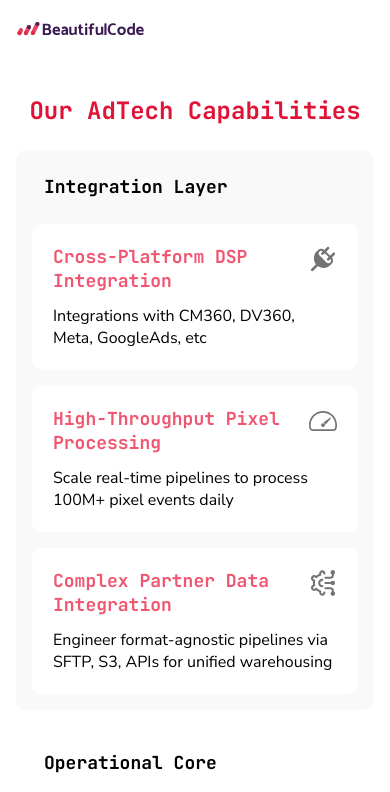
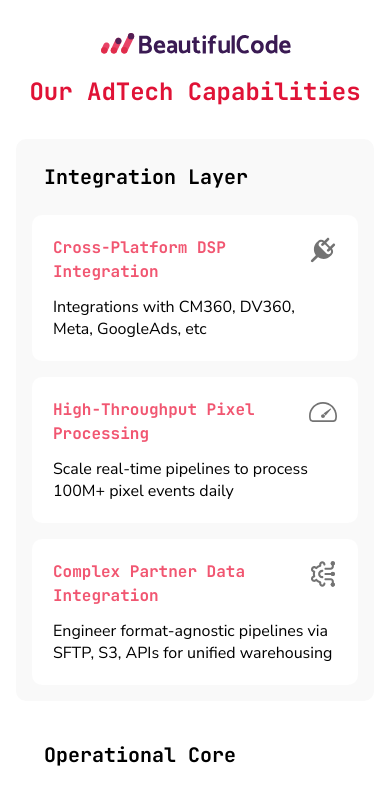
Before and after one commit to beautiful-code/bc-website, a Next.js app: page /adtech-capabilities in a window 390 px wide. Shown: the top 792 px of the page. Built offline with nearby package versions, Linux system fonts and the light colour scheme.

Commit message:
aligned the title and content and removed hover effects. Applied changes to mobile view

```diff
--- a/src/app/adtech-capabilities/page.tsx
+++ b/src/app/adtech-capabilities/page.tsx
@@ -10,9 +10,9 @@ interface CapabilityBoxProps {
 
 function CapabilityBox({ icon, title, description, className = "" }: CapabilityBoxProps) {
   return (
-    <div className={`bg-white rounded-lg p-5 flex flex-col gap-3 transition-all duration-300 ease-in-out hover:shadow-lg hover:scale-[1.001] hover:-translate-y-1 cursor-pointer ${className}`}>
+    <div className={`bg-white rounded-lg p-5 flex flex-col gap-3 cursor-default  ${className}`}>
       <div className="flex items-start gap-2">
-        <h3 className="text-lg font-bold leading-6 flex-1 transition-colors duration-300" style={{ color: "#F15671", fontFamily: "var(--font-jetbrains-mono)" }}>
+        <h3 className="md:text-lg text-base font-bold leading-6 flex-1 transition-colors duration-300" style={{ color: "#F15671", fontFamily: "var(--font-jetbrains-mono)" }}>
           {title}
         </h3>
         <div className="flex-shrink-0 w-7 h-7 flex items-center justify-center transition-transform duration-300 group-hover:rotate-6">
@@ -49,7 +49,7 @@ function Section({ title, children, backgroundColor = "#F9F9F9" }: SectionProps)
         // style={{ backgroundColor: "#FAFAFA" }}
       >
         <h2
-          className="text-lg md:text-[22px] font-bold leading-none"
+          className="text-xl md:text-2xl font-bold leading-none"
           style={{ color: "#000000", fontFamily: "var(--font-jetbrains-mono)" }}
         >
           {title}
@@ -64,28 +64,47 @@ function Section({ title, children, backgroundColor = "#F9F9F9" }: SectionProps)
 
 export default function AdTechCapabilitiesPage() {
   return (
-    <div className="min-h-screen bg-white relative">
-      {/* Logo - Top Left */}
-      <Link href="/" className="absolute top-4 left-4 md:top-6 md:left-7 z-10">
+    <div className="min-h-screen bg-white">
+      {/* Main Content */}
+      <main className="w-full px-4 md:px-12 lg:px-16 py-6 md:py-8" style={{ fontFamily: "var(--font-jetbrains-mono)" }}>
+        {/* Header Area with Logo */}
+        <div className="relative mb-8 md:mb-12">
+          {/* Logo - Absolute positioned on left */}
+          <div className="hidden md:block absolute left-0 top-1/2 -translate-y-1/2">
+            <Link href="/">
               <Image
                 src="/BCLogo.svg"
                 alt="BeautifulCode Logo"
                 width={197.71}
                 height={37.75}
-          className="cursor-pointer hover:opacity-80 transition-opacity w-32 md:w-auto h-auto"
+                className="cursor-pointer hover:opacity-80 transition-opacity"
                 priority
               />
             </Link>
+          </div>
 
-      {/* Main Content */}
-      <main className="w-full px-4 md:px-12 lg:px-20 py-24 " style={{ fontFamily: "var(--font-jetbrains-mono)" }}>
-        {/* Title */}
+          {/* Mobile Logo - Centered */}
+          <div className="md:hidden flex justify-center mb-4">
+            <Link href="/">
+              <Image
+                src="/BCLogo.svg"
+                alt="BeautifulCode Logo"
+                width={197.71}
+                height={37.75}
+                className="cursor-pointer hover:opacity-80 transition-opacity w-48 h-auto"
+                priority
+              />
+            </Link>
+          </div>
+
+          {/* Title - Centered */}
           <h1
-          className="text-2xl md:text-3xl lg:text-4xl font-bold leading-tight text-center mb-6 md:mb-8"
+            className="text-2xl md:text-3xl lg:text-4xl font-bold leading-tight text-center"
             style={{ color: "#E01236", fontFamily: "var(--font-jetbrains-mono)" }}
           >
             Our AdTech Capabilities
           </h1>
+        </div>
 
         {/* Sections Container */}
         <div className="flex flex-col gap-4 md:gap-6 max-w-[1259px] mx-auto">
```
Lines whose indentation alone changed are shown as unchanged.
